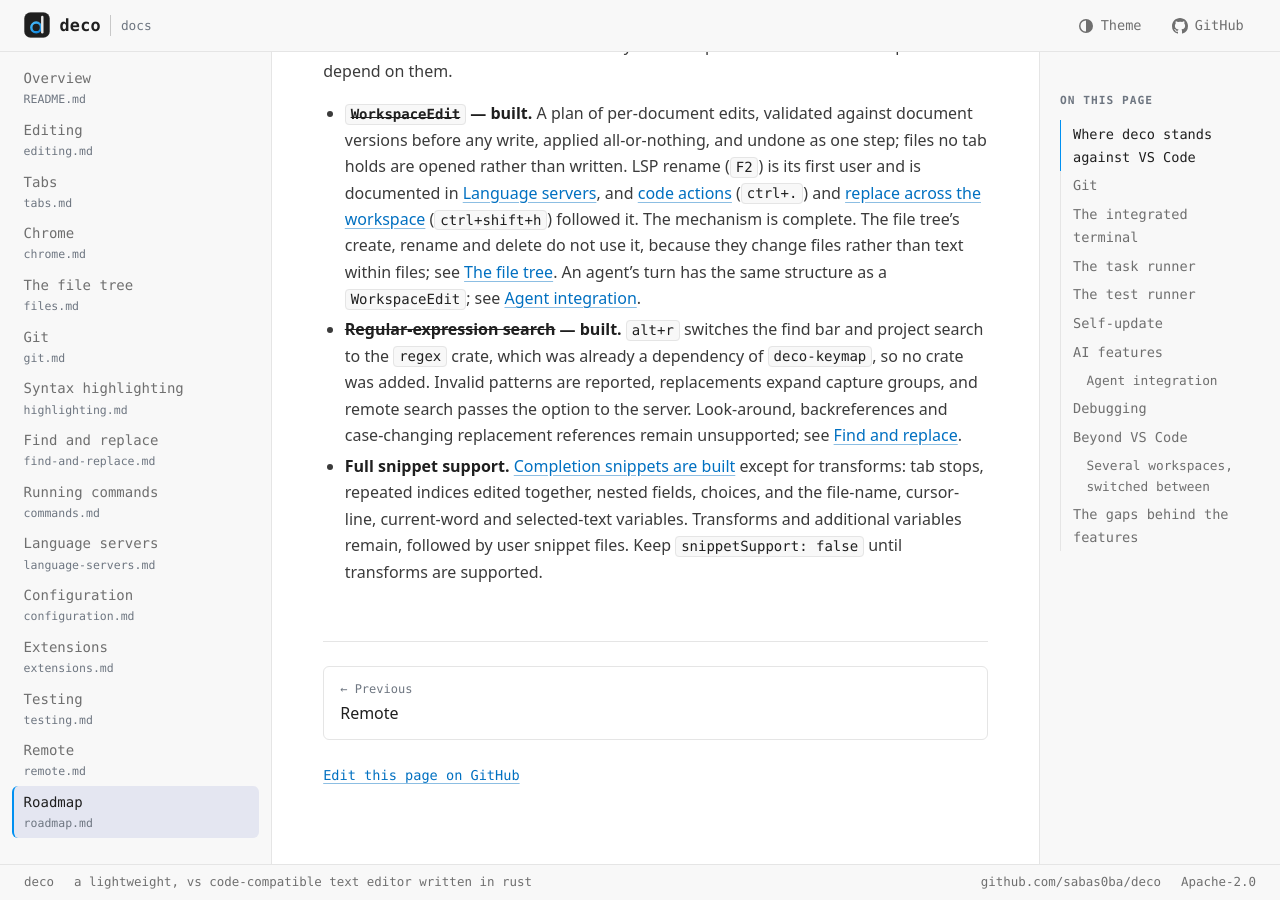
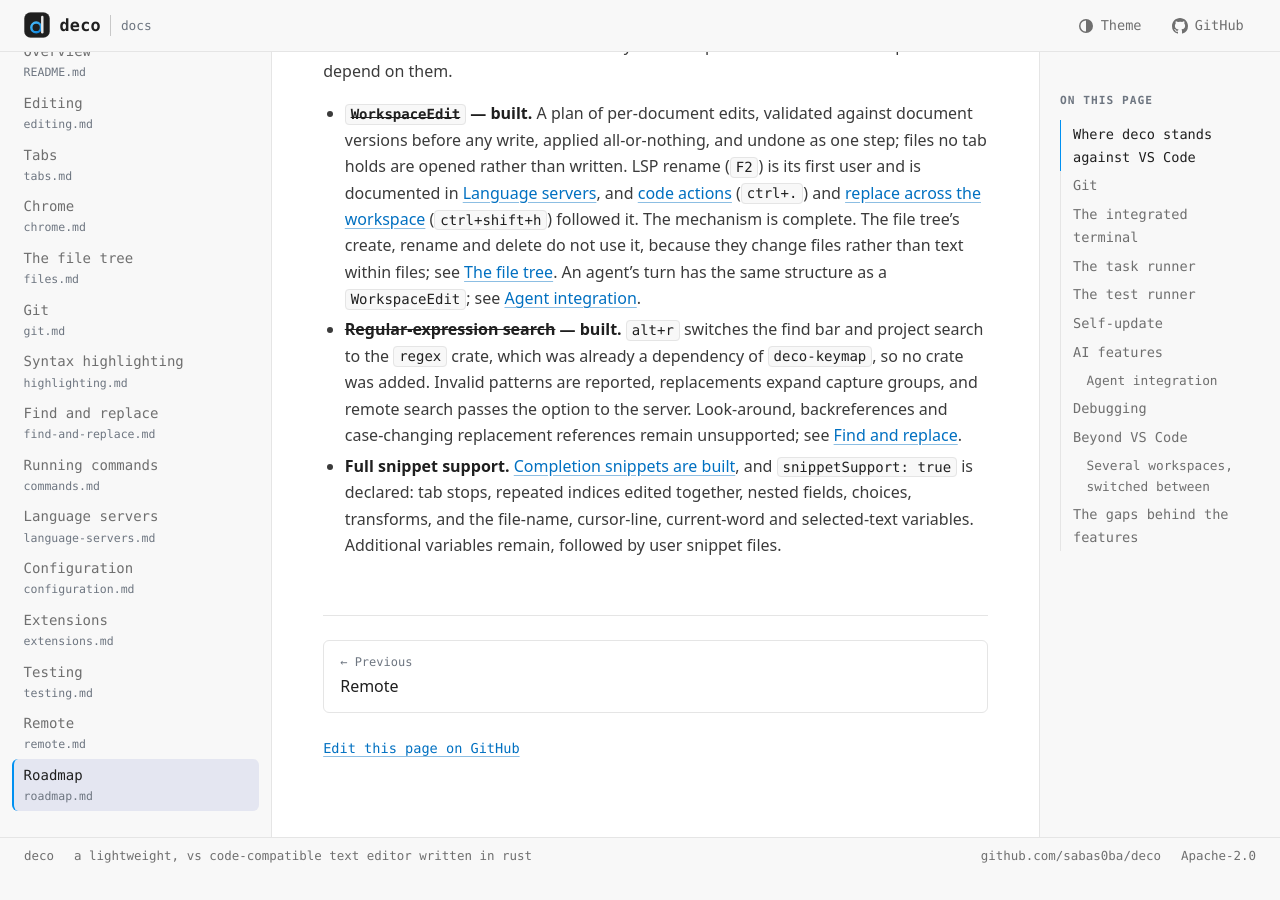
Before and after one commit to sabas0ba/deco, a Jekyll site: the page built from docs/roadmap.md, in a window 1280 px wide and 900 px high, scrolled down 9290 px. Built offline with Jekyll 4.4.1, drawn with Linux system fonts in a browser that asks for light colours; our own code applies the rules of GitHub Pages for plain Markdown files; after the commit the page ends 10163 px from its top, so only the background shows below that; some of the changed text lies outside the part shown.

Commit message:
feat(lsp): declare snippet support to language servers
With transforms, deco implements the whole LSP snippet syntax, so
`snippetSupport` is now true. The documentation describes transforms
and the remaining limits.

Co-Authored-By: Claude Opus 5.5 <noreply@anthropic.com>
Claude-Session: https://claude.ai/code/session_014eKQZ5rqt4SPbwj2x8nDqc

```diff
--- a/docs/roadmap.md
+++ b/docs/roadmap.md
@@ -19,7 +19,7 @@ Features that VS Code has and deco does not, with their prerequisites:
 | Self-update | nothing — `cargo xtask dist` already builds what it would install |
 | AI features — inline completions, chat, agent mode, MCP (`chat.disableAIFeatures`) | the extension host, ghost text, and the panel; agents additionally on `WorkspaceEdit` and the terminal; the off switch depends on nothing and comes first |
 | Debugging (DAP) | the panel; by far the largest item here |
-| Full snippet syntax and user snippet files ([completion snippets work](language-servers.md#snippet-tab-stops)) | transforms, more variables and user snippet files |
+| Full snippet syntax and user snippet files ([completion snippets work](language-servers.md#snippet-tab-stops)) | more variables and user snippet files |
 
 These dependencies determine the order of the sections below. One foundation remains: **implementing the remaining extension-host APIs**. The other two are built. The **[side bar and panel](chrome.md)** provide regions for the file tree, source-control view and planned terminal. **`WorkspaceEdit`** ([below](#the-gaps-behind-the-features)) is already used by rename, code actions and workspace-wide replace, and is intended for an agent's turn. The file tree's create, rename and delete use a separate file operation type, because a `WorkspaceEdit` describes edits within files; see [The file tree](files.md).
 
@@ -205,4 +205,4 @@ Three smaller items block or limit the sections above and should be done first.
 
 - **~~`WorkspaceEdit`~~ — built.** A plan of per-document edits, validated against document versions before any write, applied all-or-nothing, and undone as one step; files no tab holds are opened rather than written. LSP rename (`F2`) is its first user and is documented in [Language servers](language-servers.md#rename), and [code actions](language-servers.md#code-actions) (`ctrl+.`) and [replace across the workspace](find-and-replace.md#replacing-across-the-workspace) (`ctrl+shift+h`) followed it. The mechanism is complete. The file tree's create, rename and delete do not use it, because they change files rather than text within files; see [The file tree](files.md). An agent's turn has the same structure as a `WorkspaceEdit`; see [Agent integration](#agent-integration).
 - **~~Regular-expression search~~ — built.** `alt+r` switches the find bar and project search to the `regex` crate, which was already a dependency of `deco-keymap`, so no crate was added. Invalid patterns are reported, replacements expand capture groups, and remote search passes the option to the server. Look-around, backreferences and case-changing replacement references remain unsupported; see [Find and replace](find-and-replace.md#regular-expressions).
-- **Full snippet support.** [Completion snippets are built](language-servers.md#snippet-tab-stops) except for transforms: tab stops, repeated indices edited together, nested fields, choices, and the file-name, cursor-line, current-word and selected-text variables. Transforms and additional variables remain, followed by user snippet files. Keep `snippetSupport: false` until transforms are supported.
+- **Full snippet support.** [Completion snippets are built](language-servers.md#snippet-tab-stops), and `snippetSupport: true` is declared: tab stops, repeated indices edited together, nested fields, choices, transforms, and the file-name, cursor-line, current-word and selected-text variables. Additional variables remain, followed by user snippet files.
```
Also changed, not shown: docs/language-servers.md (+3 -1 lines), README.md, 2 other files.
